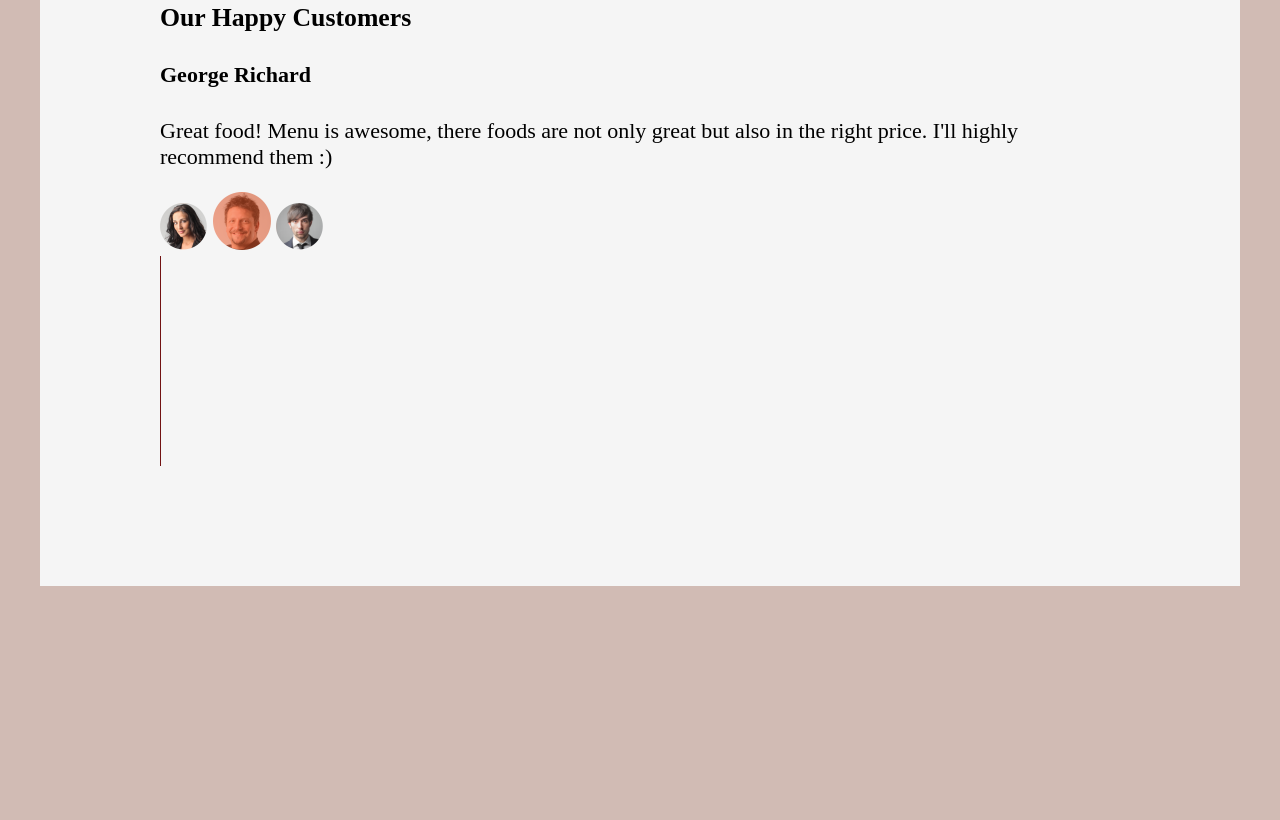
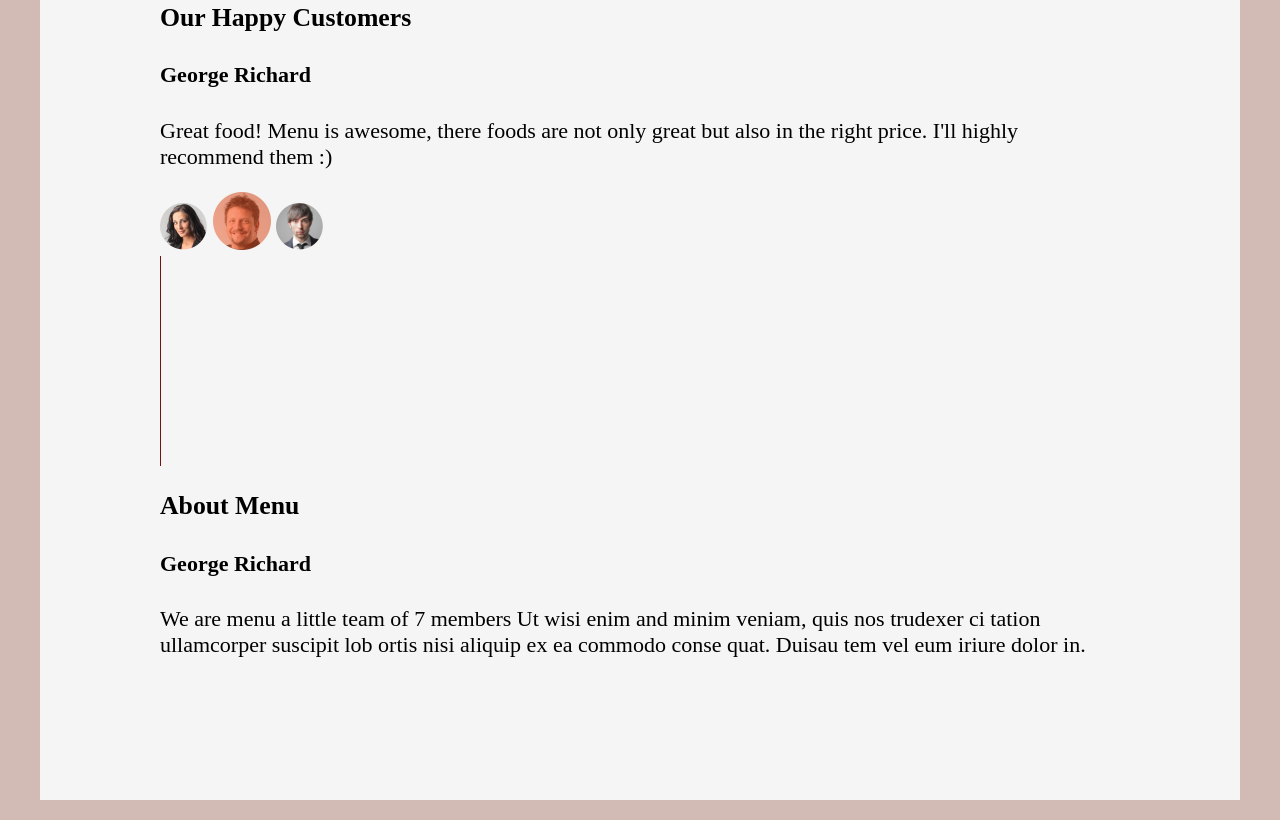
Before and after one commit to jLuseno161/Anitas-Kitchen, a plain HTML site: page index.html in a window 1280 px wide. Shown: the part 1761-2581 px from the top of the page. Before the commit the page ends 2367 px from the top, so only its background shows below. Drawn offline with Linux system fonts and the light colour scheme.

Commit message:
Menu's about done

```diff
--- a/index.html
+++ b/index.html
@@ -82,6 +82,12 @@
                             <img src="assets/customers/p3.png" alt="ff1">
                     </div>
                     <div id = "vertical"></div>
+                    <div id="about">
+                        <h3>About Menu</h3>
+                        <h4>George Richard</h4>
+                        <p>We are menu a little team of 7 members Ut wisi enim and minim veniam,
+                            quis nos trudexer ci tation ullamcorper suscipit lob ortis nisi aliquip ex ea commodo conse quat. Duisau tem vel eum iriure dolor in.</p>
+                    </div>
 
                  </div>
             </div>
```
